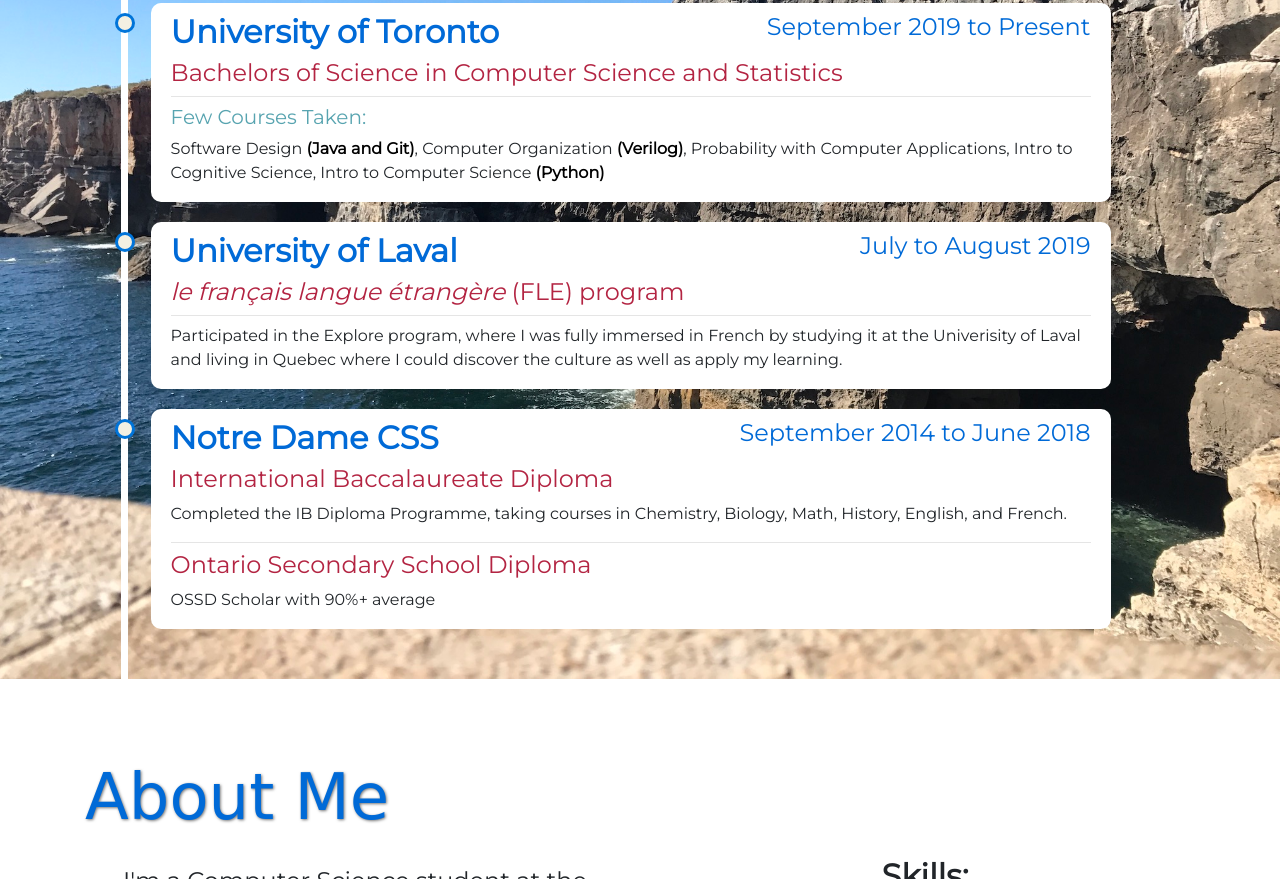
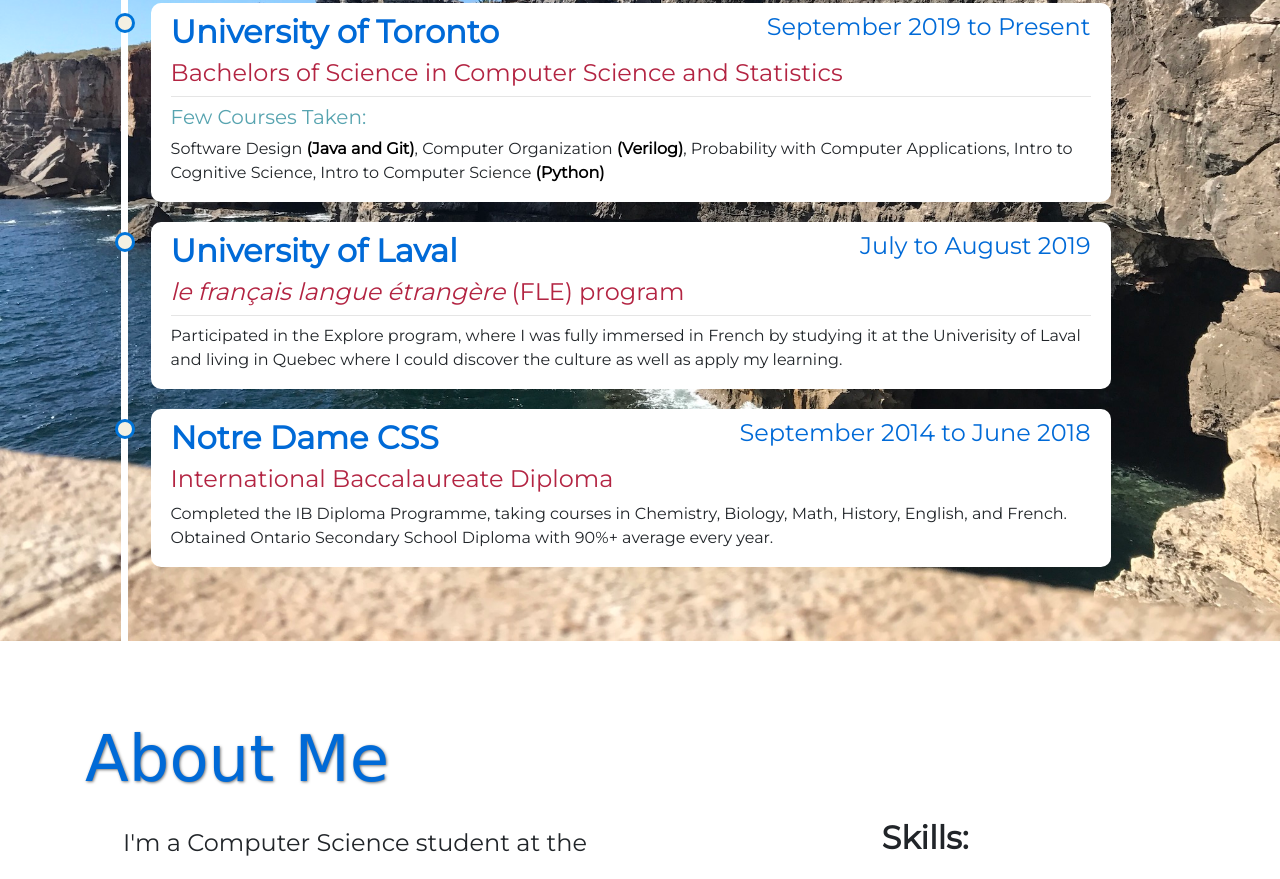
Before and after one commit to CraigP17/CraigP17.github.io, a plain HTML site: page index.html in a window 1280 px wide. Shown: the part 1775-2654 px from the top of the page. Drawn offline with nearby package versions, Linux system fonts and the light colour scheme; a web font is replaced by a local one.

Commit message:
Condensed HS education

```diff
--- a/css/master.css
+++ b/css/master.css
@@ -170,7 +170,7 @@
 
 /* Styles for Education View */
 
-.Education {
+#Education {
   min-height:100vh;
   background-image: url('../images/beachSmall.jpg');
   background-color: grey;
@@ -181,7 +181,7 @@
 }
 
 @media screen and (min-width: 765px) {
-  .Education {
+  #Education {
     background-image: url('../images/beachMed.jpg');
     background-position: left top;
     background-attachment: fixed;
@@ -189,7 +189,7 @@
 }
 
 @media screen and (min-width:900px) {
-  .Education {
+  #Education {
     background-image: url('../images/rockBeach.jpg');
     background-position: right bottom;
     background-attachment: fixed;
--- a/index.html
+++ b/index.html
@@ -233,7 +233,7 @@
     </section>
 
     <!-- Education -->
-    <section class="Education">
+    <section id="Education">
         <div class="container">
             <ul class="timeline" style="padding-bottom:50px;">
                 <div class="d-flex justify-content-md-start justify-content-center">
@@ -299,12 +299,9 @@
                     <h4 id="degree">International Baccalaureate Diploma</h4>
                     <p>
                       Completed the IB Diploma Programme, taking courses in Chemistry,
-                      Biology, Math, History, English, and French.
-                    </p>
-                    <hr class="horizLine">
-                    <h4 id="degree">Ontario Secondary School Diploma</h4>
-                    <p>
-                      OSSD Scholar with 90%+ average
+                      Biology, Math, History, English, and French. <br>
+                      Obtained Ontario Secondary School Diploma with 90%+
+                      average every year.
                     </p>
                 </li>
             </ul>
```
